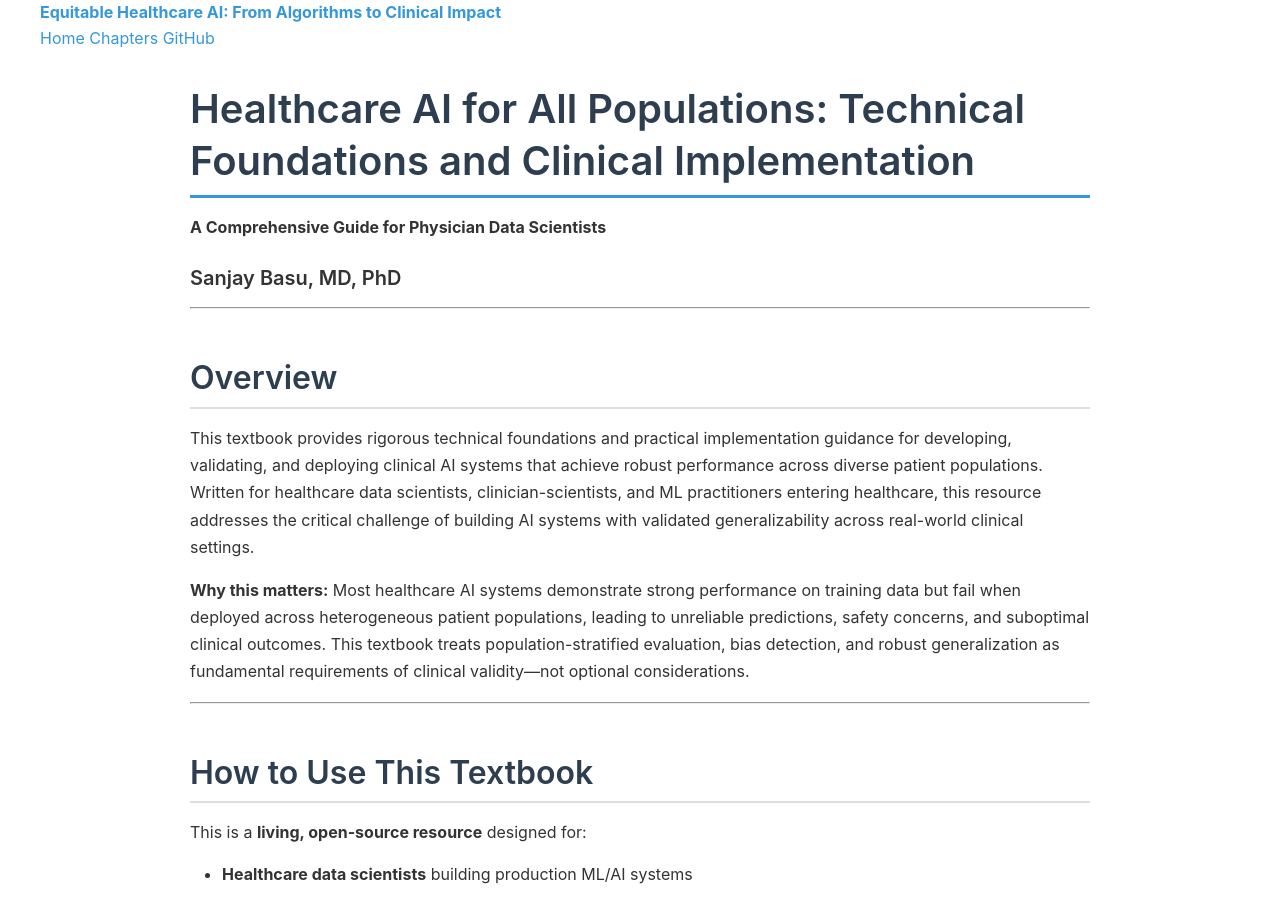
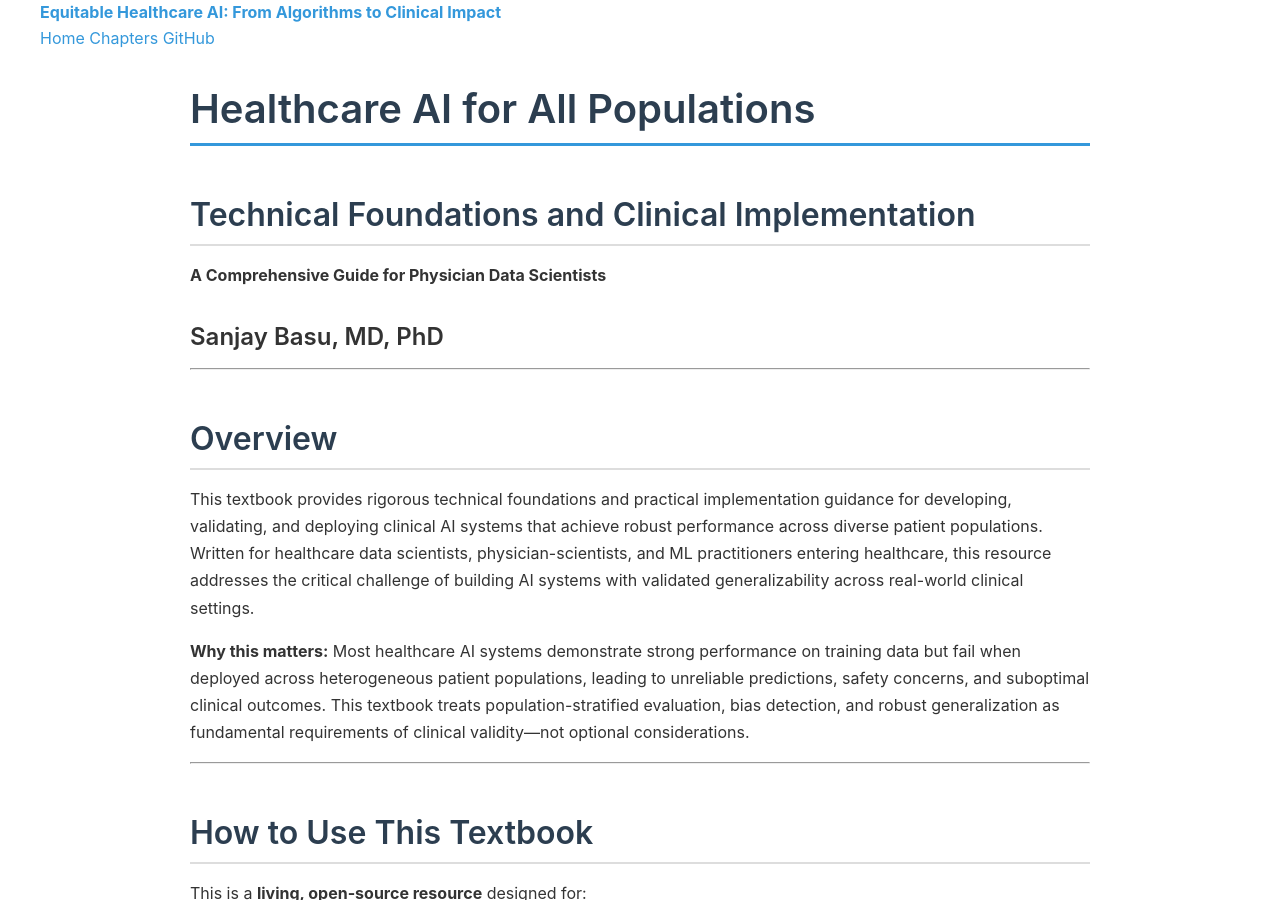
Before and after one commit to sanjaybasu/healthcare-ai-equity, a Jekyll site: the page built from index.md, in a window 1280 px wide and 900 px high. Built offline with Jekyll 4.4.1, drawn with Linux system fonts in a browser that asks for light colours; nearby versions of some CDN libraries; some of the changed lines change nothing that is shown; some of the changed text lies outside the part shown.

Commit message:
Update index.md

````diff
--- a/index.md
+++ b/index.md
@@ -3,17 +3,18 @@
 title: Home
 ---
 
-# Healthcare AI for All Populations: Technical Foundations and Clinical Implementation
+# Healthcare AI for All Populations
+## Technical Foundations and Clinical Implementation
 
 **A Comprehensive Guide for Physician Data Scientists**
 
-#### Sanjay Basu, MD, PhD
+### Sanjay Basu, MD, PhD
 
 ---
 
 ## Overview
 
-This textbook provides rigorous technical foundations and practical implementation guidance for developing, validating, and deploying clinical AI systems that achieve robust performance across diverse patient populations. Written for healthcare data scientists, clinician-scientists, and ML practitioners entering healthcare, this resource addresses the critical challenge of building AI systems with validated generalizability across real-world clinical settings.
+This textbook provides rigorous technical foundations and practical implementation guidance for developing, validating, and deploying clinical AI systems that achieve robust performance across diverse patient populations. Written for healthcare data scientists, physician-scientists, and ML practitioners entering healthcare, this resource addresses the critical challenge of building AI systems with validated generalizability across real-world clinical settings.
 
 **Why this matters:** Most healthcare AI systems demonstrate strong performance on training data but fail when deployed across heterogeneous patient populations, leading to unreliable predictions, safety concerns, and suboptimal clinical outcomes. This textbook treats population-stratified evaluation, bias detection, and robust generalization as fundamental requirements of clinical validity—not optional considerations.
 
@@ -54,118 +55,118 @@
 
 ### Part I: Foundations and Context
 
-**[Chapter 1: Clinical Informatics Foundations for Robust AI](https://sanjaybasu.github.io/healthcare-ai-equity/chapters/chapter-01-clinical-informatics/)**
+**[Chapter 1: Clinical Informatics Foundations for Robust AI](https://sanjaybasu.github.io/healthcare-ai-foundations/chapters/chapter-01-clinical-informatics/)**
 Why healthcare AI systems fail in real-world deployment, systematic performance gaps across populations, and the technical framework for building clinically valid AI.
 
-**[Chapter 2: Mathematical Foundations for Clinical AI](https://sanjaybasu.github.io/healthcare-ai-equity/chapters/chapter-02-mathematical-foundations/)**
+**[Chapter 2: Mathematical Foundations for Clinical AI](https://sanjaybasu.github.io/healthcare-ai-foundations/chapters/chapter-02-mathematical-foundations/)**
 Linear algebra, probability theory, optimization, and information theory—with healthcare applications demonstrating how mathematical choices affect generalizability.
 
-**[Chapter 3: Healthcare Data Engineering and Quality Assessment](https://sanjaybasu.github.io/healthcare-ai-equity/chapters/chapter-03-healthcare-data-engineering/)**
+**[Chapter 3: Healthcare Data Engineering and Quality Assessment](https://sanjaybasu.github.io/healthcare-ai-foundations/chapters/chapter-03-healthcare-data-engineering/)**
 EHR systems, FHIR standards, systematic missingness patterns, data quality metrics, and building robust data pipelines for clinical AI.
 
 ---
 
 ### Part II: Core Machine Learning Methods
 
-**[Chapter 4: Machine Learning Fundamentals with Population-Level Validation](https://sanjaybasu.github.io/healthcare-ai-equity/chapters/chapter-04-machine-learning-fundamentals/)**
+**[Chapter 4: Machine Learning Fundamentals with Population-Level Validation](https://sanjaybasu.github.io/healthcare-ai-foundations/chapters/chapter-04-machine-learning-fundamentals/)**
 Logistic regression, decision trees, random forests, and gradient boosting—with comprehensive evaluation frameworks including stratified performance analysis.
 
-**[Chapter 5: Deep Learning for Clinical Applications](https://sanjaybasu.github.io/healthcare-ai-equity/chapters/chapter-05-deep-learning-healthcare/)**
+**[Chapter 5: Deep Learning for Clinical Applications](https://sanjaybasu.github.io/healthcare-ai-foundations/chapters/chapter-05-deep-learning-healthcare/)**
 Neural architectures for tabular data, temporal models (RNNs, LSTMs, Transformers), and ensuring robust generalization in deep learning systems.
 
-**[Chapter 6: Natural Language Processing for Clinical Text](https://sanjaybasu.github.io/healthcare-ai-equity/chapters/chapter-06-clinical-nlp/)**
+**[Chapter 6: Natural Language Processing for Clinical Text](https://sanjaybasu.github.io/healthcare-ai-foundations/chapters/chapter-06-clinical-nlp/)**
 Clinical NER, relation extraction, linguistic variation in clinical documentation, and adapting foundation models for diverse clinical contexts.
 
-**[Chapter 7: Computer Vision for Medical Imaging](https://sanjaybasu.github.io/healthcare-ai-equity/chapters/chapter-07-medical-imaging/)**
+**[Chapter 7: Computer Vision for Medical Imaging](https://sanjaybasu.github.io/healthcare-ai-foundations/chapters/chapter-07-medical-imaging/)**
 CNNs for radiology and pathology, segmentation, detection pipelines, and addressing performance variation across imaging equipment and acquisition protocols.
 
-**[Chapter 8: Time Series Analysis for Clinical Data](https://sanjaybasu.github.io/healthcare-ai-equity/chapters/chapter-08-clinical-time-series/)**
+**[Chapter 8: Time Series Analysis for Clinical Data](https://sanjaybasu.github.io/healthcare-ai-foundations/chapters/chapter-08-clinical-time-series/)**
 Handling irregular sampling, missing data mechanisms, forecasting physiological signals, and validation strategies for temporal clinical models.
 
 ---
 
 ### Part III: Advanced Methods for Healthcare AI
 
-**[Chapter 9: Advanced Clinical NLP and Information Retrieval](https://sanjaybasu.github.io/healthcare-ai-equity/chapters/chapter-09-advanced-clinical-nlp/)**
+**[Chapter 9: Advanced Clinical NLP and Information Retrieval](https://sanjaybasu.github.io/healthcare-ai-foundations/chapters/chapter-09-advanced-clinical-nlp/)**
 Medical knowledge graphs, clinical question answering, evidence retrieval, and integrating structured/unstructured data in production systems.
 
-**[Chapter 10: Survival Analysis and Time-to-Event Modeling](https://sanjaybasu.github.io/healthcare-ai-equity/chapters/chapter-10-survival-analysis/)**
+**[Chapter 10: Survival Analysis and Time-to-Event Modeling](https://sanjaybasu.github.io/healthcare-ai-foundations/chapters/chapter-10-survival-analysis/)**
 Cox proportional hazards, competing risks, random survival forests, and comprehensive validation of time-to-event predictions across patient subgroups.
 
-**[Chapter 11: Causal Inference for Healthcare AI](https://sanjaybasu.github.io/healthcare-ai-equity/chapters/chapter-11-causal-inference/)**
+**[Chapter 11: Causal Inference for Healthcare AI](https://sanjaybasu.github.io/healthcare-ai-foundations/chapters/chapter-11-causal-inference/)**
 DAGs, potential outcomes, instrumental variables, difference-in-differences, and using causal methods to improve algorithmic generalizability.
 
-**[Chapter 12: Federated Learning and Privacy-Preserving AI](https://sanjaybasu.github.io/healthcare-ai-equity/chapters/chapter-12-federated-learning-privacy/)**
+**[Chapter 12: Federated Learning and Privacy-Preserving AI](https://sanjaybasu.github.io/healthcare-ai-foundations/chapters/chapter-12-federated-learning-privacy/)**
 Multi-site learning without centralizing data, differential privacy, secure aggregation, and ensuring performance across heterogeneous data sources.
 
-**[Chapter 13: Comprehensive Bias Detection and Mitigation](https://sanjaybasu.github.io/healthcare-ai-equity/chapters/chapter-13-bias-detection/)**
+**[Chapter 13: Comprehensive Bias Detection and Mitigation](https://sanjaybasu.github.io/healthcare-ai-foundations/chapters/chapter-13-bias-detection/)**
 Systematic approaches to detecting and addressing algorithmic underperformance throughout the ML lifecycle, with focus on intersectional analysis.
 
 ---
 
 ### Part IV: Validation, Interpretability, and Clinical Trust
 
-**[Chapter 14: Interpretability and Explainability for Clinical AI](https://sanjaybasu.github.io/healthcare-ai-equity/chapters/chapter-14-interpretability-explainability/)**
+**[Chapter 14: Interpretability and Explainability for Clinical AI](https://sanjaybasu.github.io/healthcare-ai-foundations/chapters/chapter-14-interpretability-explainability/)**
 SHAP, LIME, attention mechanisms, counterfactual explanations, and ensuring interpretability supports rather than obscures performance gaps.
 
-**[Chapter 15: Clinical Validation Frameworks and External Validity](https://sanjaybasu.github.io/healthcare-ai-equity/chapters/chapter-15-validation-strategies/)**
+**[Chapter 15: Clinical Validation Frameworks and External Validity](https://sanjaybasu.github.io/healthcare-ai-foundations/chapters/chapter-15-validation-strategies/)**
 Internal validation, external validation across sites, temporal validation, prospective evaluation, and comprehensive performance assessment strategies.
 
-**[Chapter 16: Uncertainty Quantification and Calibration](https://sanjaybasu.github.io/healthcare-ai-equity/chapters/chapter-16-uncertainty-calibration/)**
+**[Chapter 16: Uncertainty Quantification and Calibration](https://sanjaybasu.github.io/healthcare-ai-foundations/chapters/chapter-16-uncertainty-calibration/)**
 Bayesian approaches, conformal prediction, calibration assessment across patient subgroups, and communicating uncertainty to clinicians.
 
-**[Chapter 17: Regulatory Pathways and FDA Submissions](https://sanjaybasu.github.io/healthcare-ai-equity/chapters/chapter-17-regulatory-considerations/)**
+**[Chapter 17: Regulatory Pathways and FDA Submissions](https://sanjaybasu.github.io/healthcare-ai-foundations/chapters/chapter-17-regulatory-considerations/)**
 Software as Medical Device (SaMD), 510(k) pathways, predetermined change control plans, and demonstrating performance across relevant patient populations.
 
 ---
 
 ### Part V: Deployment and Real-World Implementation
 
-**[Chapter 18: Implementation Science for Clinical AI Systems](https://sanjaybasu.github.io/healthcare-ai-equity/chapters/chapter-18-implementation-science/)**
+**[Chapter 18: Implementation Science for Clinical AI Systems](https://sanjaybasu.github.io/healthcare-ai-foundations/chapters/chapter-18-implementation-science/)**
 Stakeholder engagement, workflow integration, clinician training, performance monitoring, and ensuring successful deployment across diverse settings.
 
-**[Chapter 19: Human-AI Collaboration in Clinical Practice](https://sanjaybasu.github.io/healthcare-ai-equity/chapters/chapter-19-human-ai-collaboration/)**
+**[Chapter 19: Human-AI Collaboration in Clinical Practice](https://sanjaybasu.github.io/healthcare-ai-foundations/chapters/chapter-19-human-ai-collaboration/)**
 Decision support design, cognitive load, automation bias, appropriate reliance, and fostering effective clinician-AI partnerships.
 
-**[Chapter 20: Post-Deployment Monitoring and Maintenance](https://sanjaybasu.github.io/healthcare-ai-equity/chapters/chapter-20-monitoring-maintenance/)**
+**[Chapter 20: Post-Deployment Monitoring and Maintenance](https://sanjaybasu.github.io/healthcare-ai-foundations/chapters/chapter-20-monitoring-maintenance/)**
 Continuous performance monitoring, distribution shift detection, fairness surveillance, model updating protocols, and responding to performance degradation.
 
-**[Chapter 21: Performance Metrics and Comprehensive Evaluation](https://sanjaybasu.github.io/healthcare-ai-equity/chapters/chapter-21-health-equity-metrics/)**
+**[Chapter 21: Performance Metrics and Comprehensive Evaluation](https://sanjaybasu.github.io/healthcare-ai-foundations/chapters/chapter-21-health-equity-metrics/)**
 Clinical outcome metrics, fairness measures, intersectional evaluation frameworks, and assessing real-world impact across patient populations.
 
 ---
 
 ### Part VI: Specialized Clinical Applications
 
-**[Chapter 22: Clinical Decision Support System Design](https://sanjaybasu.github.io/healthcare-ai-equity/chapters/chapter-22-clinical-decision-support/)**
+**[Chapter 22: Clinical Decision Support System Design](https://sanjaybasu.github.io/healthcare-ai-foundations/chapters/chapter-22-clinical-decision-support/)**
 Diagnostic support, treatment recommendations, alerts and warnings, and ensuring CDS systems improve outcomes across all patients.
 
-**[Chapter 23: Precision Medicine and Treatment Optimization](https://sanjaybasu.github.io/healthcare-ai-equity/chapters/chapter-23-precision-medicine-genomics/)**
+**[Chapter 23: Precision Medicine and Treatment Optimization](https://sanjaybasu.github.io/healthcare-ai-foundations/chapters/chapter-23-precision-medicine-genomics/)**
 Effect heterogeneity, treatment effect estimation, preference modeling, clinical pathway optimization, and personalizing care at scale.
 
-**[Chapter 24: Population Health Management and Risk Stratification](https://sanjaybasu.github.io/healthcare-ai-equity/chapters/chapter-24-population-health-screening/)**
+**[Chapter 24: Population Health Management and Risk Stratification](https://sanjaybasu.github.io/healthcare-ai-foundations/chapters/chapter-24-population-health-screening/)**
 Risk prediction, care management targeting, screening strategies, and ensuring population health tools identify patients with greatest clinical need.
 
-**[Chapter 25: Social Determinants of Health in Clinical Models](https://sanjaybasu.github.io/healthcare-ai-equity/chapters/chapter-25-sdoh-integration/)**
+**[Chapter 25: Social Determinants of Health in Clinical Models](https://sanjaybasu.github.io/healthcare-ai-foundations/chapters/chapter-25-sdoh-integration/)**
 Linking clinical and community data, neighborhood effects, environmental exposures, and incorporating social context into predictive models.
 
 ---
 
 ### Part VII: Emerging Methods and Future Directions
 
-**[Chapter 26: Large Language Models in Clinical Settings](https://sanjaybasu.github.io/healthcare-ai-equity/chapters/chapter-26-llms-in-healthcare/)**
+**[Chapter 26: Large Language Models in Clinical Settings](https://sanjaybasu.github.io/healthcare-ai-foundations/chapters/chapter-26-llms-in-healthcare/)**
 Clinical documentation, patient education at appropriate literacy levels, medical question answering, bias in foundation models, and safe LLM deployment.
 
-**[Chapter 27: Multi-Modal Learning for Clinical AI](https://sanjaybasu.github.io/healthcare-ai-equity/chapters/chapter-27-multimodal-learning/)**
+**[Chapter 27: Multi-Modal Learning for Clinical AI](https://sanjaybasu.github.io/healthcare-ai-foundations/chapters/chapter-27-multimodal-learning/)**
 Integrating imaging, text, time series, and structured data; fusion architectures; handling missing modalities in diverse clinical contexts.
 
-**[Chapter 28: Continual Learning and Model Updating Strategies](https://sanjaybasu.github.io/healthcare-ai-equity/chapters/chapter-28-continual-learning/)**
+**[Chapter 28: Continual Learning and Model Updating Strategies](https://sanjaybasu.github.io/healthcare-ai-foundations/chapters/chapter-28-continual-learning/)**
 Managing distribution shift, catastrophic forgetting, performance-preserving updates, and governance frameworks for evolving clinical AI.
 
-**[Chapter 29: AI for Resource-Limited Clinical Settings](https://sanjaybasu.github.io/healthcare-ai-equity/chapters/chapter-29-global-health-ai/)**
+**[Chapter 29: AI for Resource-Limited Clinical Settings](https://sanjaybasu.github.io/healthcare-ai-foundations/chapters/chapter-29-global-health-ai/)**
 Offline-capable systems, low-resource imaging, task-shifting, mobile health, and building AI that functions where healthcare resources are most constrained.
 
-**[Chapter 30: Research Frontiers in Robust Clinical AI](https://sanjaybasu.github.io/healthcare-ai-equity/chapters/chapter-30-research-frontiers-equity/)**
+**[Chapter 30: Research Frontiers in Robust Clinical AI](https://sanjaybasu.github.io/healthcare-ai-foundations/chapters/chapter-30-research-frontiers-equity/)**
 Learning from limited data, algorithmic approaches to health disparities, environmental health integration, intersectional analysis methods, and future directions.
 
 ---
@@ -256,7 +257,7 @@
 ### Community Standards:
 We are committed to maintaining a welcoming, inclusive environment for all contributors. Please review our Code of Conduct in the repository.
 
-**Repository:** [github.com/sanjaybasu/healthcare-ai-equity](https://github.com/sanjaybasu/healthcare-ai-equity)
+**Repository:** [github.com/sanjaybasu/healthcare-ai-foundations](https://github.com/sanjaybasu/healthcare-ai-foundations)
 **License:** MIT License (free for all uses including commercial)
 **Contact:** sanjay.basu@waymarkcare.com
 
@@ -288,7 +289,7 @@
   title = {Healthcare AI for All Populations: Technical Foundations and Clinical Implementation},
   year = {2025},
   publisher = {GitHub Pages},
-  url = {https://sanjaybasu.github.io/healthcare-ai-equity},
+  url = {https://sanjaybasu.github.io/healthcare-ai-foundations},
   note = {A Comprehensive Guide for Physician Data Scientists}
 }
 ```
@@ -307,14 +308,6 @@
 
 Special acknowledgment to the healthcare institutions and health systems that have allowed deployment and evaluation of AI systems across diverse populations, providing the real-world evidence that informs best practices.
 
----
-
-## Version History and Roadmap
-
-**Current Version:** 1.0 (October 2025)
-**Major Updates:** Weekly automated literature integration
-
-See the GitHub repository for detailed changelog and upcoming features.
 
 ---
 
@@ -322,6 +315,6 @@
 
 ---
 
-**Repository:** [github.com/sanjaybasu/healthcare-ai-equity](https://github.com/sanjaybasu/healthcare-ai-equity)
+**Repository:** [github.com/sanjaybasu/healthcare-ai-foundations](https://github.com/sanjaybasu/healthcare-ai-foundations)
 **License:** MIT License
 **Last Updated:** {{ site.time | date: "%B %d, %Y" }}
````
